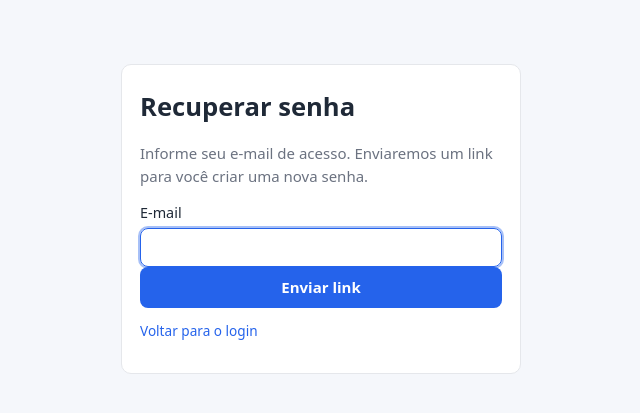
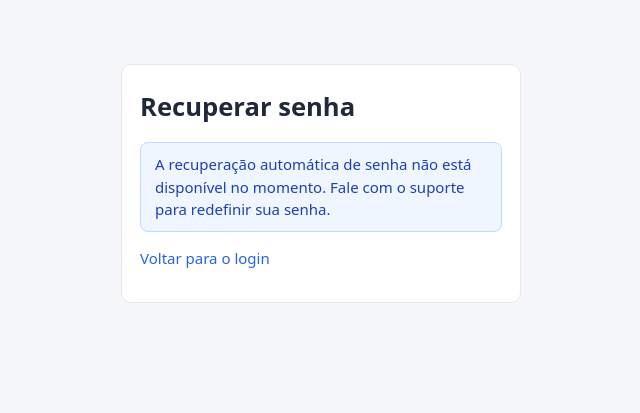
Before and after one commit to pettersonpedros/instaladorwhatsapsaas-main-master, a Node server app: page /recuperar-senha in a window 1280 px wide. Shown: the part 46-459 px from the top of the page, without its empty margins (319-959 px from the left). Run offline with Node 20, Linux system fonts and the light colour scheme.

Commit message:
LMS: recuperação de senha somente por e-mail
- o link de redefinição deixa de ser enviado por WhatsApp
- sem SMTP configurado, a tela orienta o aluno a falar com o suporte
- envio do e-mail em segundo plano para o tempo de resposta não revelar
  se o e-mail está cadastrado

Co-Authored-By: Claude Opus 5.5 <noreply@anthropic.com>
Claude-Session: https://claude.ai/code/session_01SSu2DyrtzBZXPMBXkTGgSH

```diff
--- a/lms/src/routes/auth.js
+++ b/lms/src/routes/auth.js
@@ -66,9 +66,10 @@ router.post('/login', async (req, res, next) => {
 
 // ---------- recuperação de senha ----------
 
-router.get('/recuperar-senha', (req, res) => {
+router.get('/recuperar-senha', async (req, res) => {
   if (req.user) return res.redirect('/perfil');
-  res.render('forgot', { title: 'Recuperar senha', sent: false, email: '' });
+  const available = !!(await settings.get('smtp_host'));
+  res.render('forgot', { title: 'Recuperar senha', sent: false, email: '', available });
 });
 
 router.post('/recuperar-senha', async (req, res, next) => {
@@ -77,7 +78,10 @@ router.post('/recuperar-senha', async (req, res, next) => {
     const entry = tooMany(req.ip, resetAttempts);
     entry.count++;
     // Resposta sempre igual: não revela se o e-mail existe.
-    const done = () => res.render('forgot', { title: 'Recuperar senha', sent: true, email });
+    const done = () => res.render('forgot', { title: 'Recuperar senha', sent: true, email, available: true });
+    if (!(await settings.get('smtp_host'))) {
+      return res.render('forgot', { title: 'Recuperar senha', sent: false, email, available: false });
+    }
     if (entry.count > 5) return done();
     const user = await db.one('SELECT * FROM users WHERE lower(email) = lower($1) AND active', [email]);
     if (!user) return done();
@@ -94,12 +98,9 @@ router.post('/recuperar-senha', async (req, res, next) => {
     const text = `Olá ${user.name.split(' ')[0]}! Recebemos um pedido para redefinir sua senha na ${site.site_name}.\n\n`
       + `Crie uma nova senha por este link (válido por ${RESET_TTL_MINUTES} minutos):\n${link}\n\n`
       + 'Se não foi você, ignore esta mensagem.';
-    const channels = [];
-    if (user.phone && site.whatsapp_api_url) channels.push(triggers.sendWhatsApp(user.phone, text));
-    if (site.smtp_host) channels.push(triggers.sendEmail(user.email, `Redefinição de senha - ${site.site_name}`, text));
-    if (!channels.length) console.warn(`[senha] nenhum canal configurado para enviar o link a ${user.email}`);
-    const results = await Promise.allSettled(channels);
-    results.filter((r) => r.status === 'rejected').forEach((r) => console.error('[senha] falha no envio:', r.reason.message));
+    // Somente por e-mail: o WhatsApp fica fora para não permitir troca de senha por quem pegar o celular.
+    triggers.sendEmail(user.email, `Redefinição de senha - ${site.site_name}`, text)
+      .catch((err) => console.error('[senha] falha no envio do e-mail:', err.message));
     done();
   } catch (err) {
     next(err);
--- a/lms/src/views/forgot.ejs
+++ b/lms/src/views/forgot.ejs
@@ -2,8 +2,11 @@
 <div class="card narrow login">
   <h1>Recuperar senha</h1>
   <% if (sent) { %>
-    <div class="alert success">Se <strong><%= email %></strong> estiver cadastrado, enviamos um link para criar uma nova senha no seu WhatsApp e/ou e-mail. O link vale por 60 minutos.</div>
+    <div class="alert success">Se <strong><%= email %></strong> estiver cadastrado, enviamos para ele um link para criar uma nova senha. O link vale por 60 minutos.</div>
     <p class="small muted">Não chegou? Confira o spam ou fale com o suporte.</p>
+    <p><a href="/login">Voltar para o login</a></p>
+  <% } else if (!available) { %>
+    <div class="alert info">A recuperação automática de senha não está disponível no momento. Fale com o suporte para redefinir sua senha.</div>
     <p><a href="/login">Voltar para o login</a></p>
   <% } else { %>
     <p class="muted">Informe seu e-mail de acesso. Enviaremos um link para você criar uma nova senha.</p>
```
Also changed, not shown: lms/test/flow.test.js (+19 -8 lines), lms/README.md.
